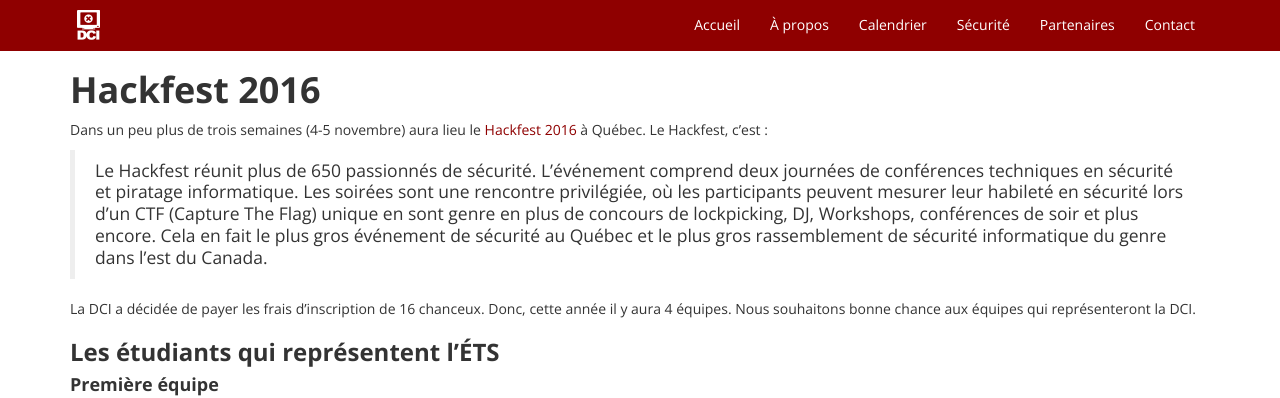
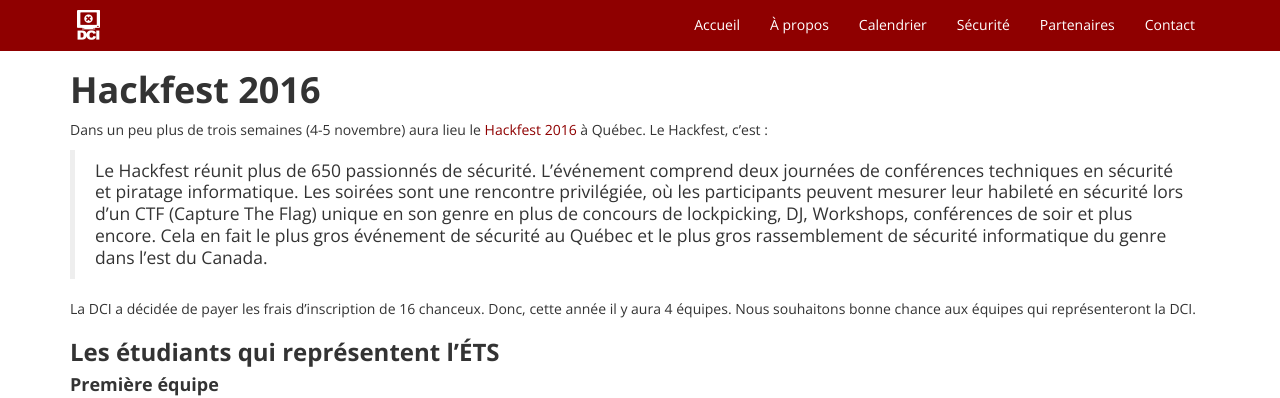
Before and after one commit to dciets/dciets.github.io, a Jekyll site: the page built from news/_posts/2016-10-05-hackfest-2016.markdown, in a window 1280 px wide and 1091 px high. Shown: the top 398 px of the window. Built offline with Jekyll 4.4.1, drawn with Linux system fonts in a browser that asks for light colours; comment, search, counter and statistics services are not loaded.

Commit message:
Missing the other fault

```diff
--- a/news/_posts/2016-10-05-hackfest-2016.markdown
+++ b/news/_posts/2016-10-05-hackfest-2016.markdown
@@ -6,7 +6,7 @@
 
 Dans un peu plus de trois semaines (4-5 novembre) aura lieu le [Hackfest 2016](http://www.hackfest.ca) à Québec. Le Hackfest, c'est :
 
-> Le Hackfest réunit plus de 650 passionnés de sécurité. L’événement comprend deux journées de conférences techniques en sécurité et piratage informatique. Les soirées sont une rencontre privilégiée, où les participants peuvent mesurer leur habileté en sécurité lors d'un CTF (Capture The Flag) unique en sont genre en plus de concours de lockpicking, DJ, Workshops, conférences de soir et plus encore. Cela en fait le plus gros événement de sécurité au Québec et le plus gros rassemblement de sécurité informatique du genre dans l’est du Canada.
+> Le Hackfest réunit plus de 650 passionnés de sécurité. L’événement comprend deux journées de conférences techniques en sécurité et piratage informatique. Les soirées sont une rencontre privilégiée, où les participants peuvent mesurer leur habileté en sécurité lors d'un CTF (Capture The Flag) unique en son genre en plus de concours de lockpicking, DJ, Workshops, conférences de soir et plus encore. Cela en fait le plus gros événement de sécurité au Québec et le plus gros rassemblement de sécurité informatique du genre dans l’est du Canada.
 
 
 La DCI a décidée de payer les frais d'inscription de 16 chanceux. Donc, cette année il y aura 4 équipes. Nous souhaitons bonne chance aux équipes qui représenteront la DCI.
```
